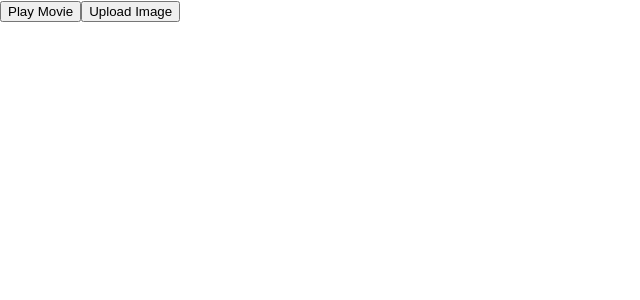
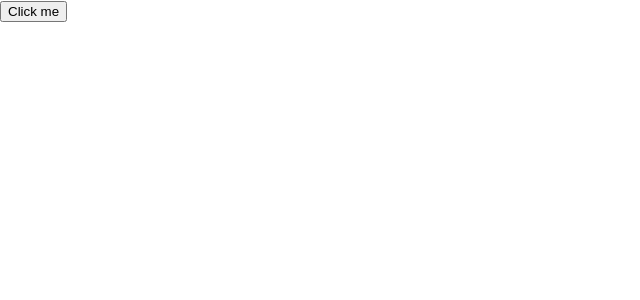
Before and after one commit to SOPT-all/35-STUDY-WEB-ITSMEREACT, a React (Create React App) app in the folder week3/: page / in a window 1280 px wide. Shown: the top 300 px of the page, without its empty margins (0-640 px from the left). Built offline with nearby package versions, Linux system fonts and the light colour scheme.

Commit message:
feat: 이벤트 핸들러- 버튼

```diff
--- a/week3/src/App.js
+++ b/week3/src/App.js
@@ -1,29 +1,43 @@
-export default function App() {
+// //이벤트 핸들러 추가
+
+// export default function App() {
+//   return (
+//     <Toolbar
+//       onPlayMovie={() => alert('Playing!')}
+//       onUploadImage={() => alert('Uploading!')}
+//     />
+//   );
+// }
+
+// function Toolbar({onPlayMovie, onUploadImage}){
+//   return(
+//     <div>
+//       <Button onClick={onPlayMovie}>
+//         Play Movie
+//       </Button>
+//       <Button onClick={onUploadImage}>
+//         Upload Image
+//       </Button>
+//     </div>
+//   );
+// }
+
+// function Button({onClick, children}){
+//   return(
+//     <button onClick={onClick}>
+//       {children}
+//     </button>
+//   );
+// }
+
+export default function Button() {
+  function handleClick() {
+    alert('You clicked me!');
+  }
+
   return (
-    <Toolbar
-      onPlayMovie={() => alert('Playing!')}
-      onUploadImage={() => alert('Uploading!')}
-    />
-  );
-}
-
-function Toolbar({onPlayMovie, onUploadImage}){
-  return(
-    <div>
-      <Button onClick={onPlayMovie}>
-        Play Movie
-      </Button>
-      <Button onClick={onUploadImage}>
-        Upload Image
-      </Button>
-    </div>
-  );
-}
-
-function Button({onClick, children}){
-  return(
-    <button onClick={onClick}>
-      {children}
+    <button onClick={handleClick}>
+      Click me
     </button>
   );
 }
```
